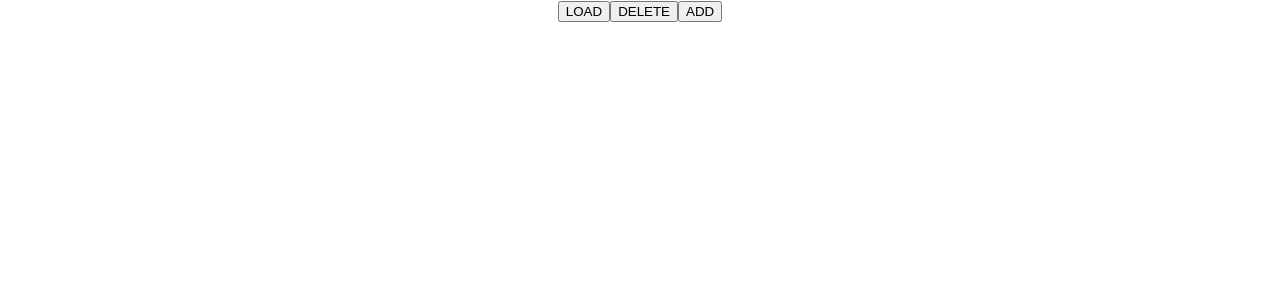
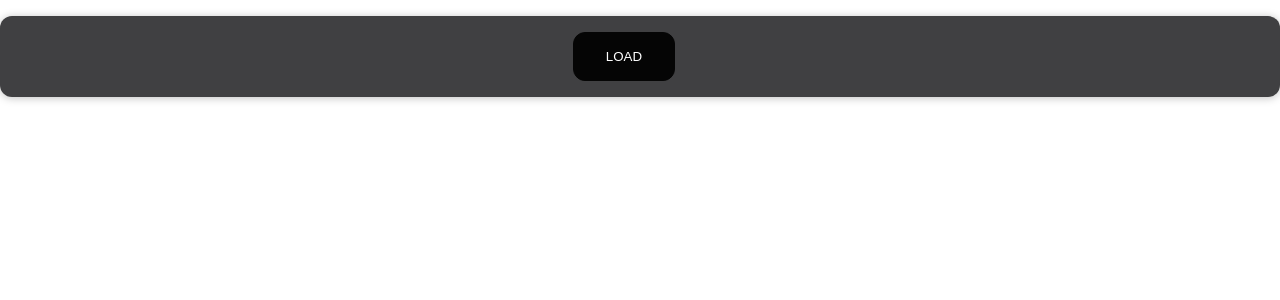
Before and after one commit to nitishaggarwal1/Task1React, a React (Create React App) app in the folder reacttask/: page / in a window 1280 px wide. Shown: the top 300 px of the page. Built offline with nearby package versions, Linux system fonts and the light colour scheme.

Commit message:
UI added to buttons and tables

```diff
--- a/reacttask/src/App.css
+++ b/reacttask/src/App.css
@@ -1,38 +1,25 @@
-.App {
+.button-actions {
+  background-color: #404042;
+  padding: 1rem;
+  margin: 1rem auto;
+  max-width: auto;
+  border-radius: 12px;
   text-align: center;
+  box-shadow: 0 1px 8px rgba(5, 5, 5, 0.25);
 }
 
-.App-logo {
-  height: 40vmin;
-  pointer-events: none;
+.button-actions button {
+  cursor: pointer;
+  padding: 1rem 2rem;
+  border: 1px solid #050505;
+  background-color: #050505;
+  color: white;
+  border-radius: 12px;
+  margin-right: 2rem;
 }
 
-@media (prefers-reduced-motion: no-preference) {
-  .App-logo {
-    animation: App-logo-spin infinite 20s linear;
-  }
+.button-actions button:hover,
+.button-actions button:active {
+  background-color: #080808;
+  border-color: #080808;
 }
-
-.App-header {
-  background-color: #282c34;
-  min-height: 100vh;
-  display: flex;
-  flex-direction: column;
-  align-items: center;
-  justify-content: center;
-  font-size: calc(10px + 2vmin);
-  color: white;
-}
-
-.App-link {
-  color: #61dafb;
-}
-
-@keyframes App-logo-spin {
-  from {
-    transform: rotate(0deg);
-  }
-  to {
-    transform: rotate(360deg);
-  }
-}
--- a/reacttask/src/App.js
+++ b/reacttask/src/App.js
@@ -1,4 +1,4 @@
-import React, {useState} from 'react';
+import React, {useState, useRef} from 'react';
 import './App.css';
 import Table from './components/Tables';
 import axios from 'axios';
@@ -6,6 +6,10 @@ import axios from 'axios';
 function App() {
   const [headers, setHeaders] = useState([]);
   const [data, setData] = useState([]);
+
+  const addButton = useRef();
+  const deleteButton= useRef();
+
 
 //   const headers = ["fname", "lname"];
 //   const data = [
@@ -31,22 +35,32 @@ function App() {
 
   const deleteLastItem = () => {
     const newData = data.splice(0, data.length - 1);
-    setData(newData);
-    setHeaders(Object.keys(data[0]));
+    console.log(newData.length);
+    if(newData.length >= 0){
+      setData(newData);
+      setHeaders(Object.keys(data[0]));
+    }
   }
 
   const addFirstItemToLast  = () => {
     const newData = [...data, data[0]];
-    setData(newData);
-    setHeaders(Object.keys(data[0]));
+    console.log(newData.length);
+    if(newData.length <= 1){
+      console.log(newData.length);
+    }else {
+      setData(newData);
+      setHeaders(Object.keys(data[0]));
+    }
   }
 
   return (
-    <div className="App">
-      <button onClick={loadData}>LOAD</button>
-      <button onClick={deleteLastItem}>DELETE</button>
-      <button onClick={addFirstItemToLast}>ADD</button>
+    <div>
       <Table headers={headers} data={data}/>
+      <div className="button-actions">
+        <button onClick={loadData}>LOAD</button>
+        {data.length===0 ? '' :  <button ref={deleteButton} onClick={deleteLastItem}>DELETE</button>}
+        {data.length===0 ? '' : <button ref={addButton} onClick={addFirstItemToLast}>ADD</button>}
+      </div>
     </div>
   );
 }
--- /dev/null
+++ b/reacttask/src/UI/Card.css
@@ -0,0 +1,4 @@
+.card {
+  border-radius: 12px;
+  box-shadow: 0 1px 8px rgba(0, 0, 0, 0.25);
+}
--- /dev/null
+++ b/reacttask/src/components/Table.module.css
@@ -0,0 +1,32 @@
+table {
+  font-family: Arial, Helvetica, sans-serif;
+  border-collapse: collapse;
+  width: 100%;
+}
+
+table tr {
+  border: 1px solid #ddd;
+  padding: 8px;
+}
+
+table thead {
+  padding-top: 12px;
+  padding-bottom: 12px;
+  text-align: center;
+  background-color: black;
+  color: white;
+}
+
+table th,
+table td {
+  border: 1px solid #ddd;
+  padding: 8px;
+}
+
+table tr:nth-child(even) {
+  background-color: #f2f2f2;
+}
+
+table tr:hover {
+  background-color: #ddd;
+}
--- a/reacttask/src/components/Tables.js
+++ b/reacttask/src/components/Tables.js
@@ -1,6 +1,8 @@
+import styles from './Table.module.css';
+
 const Table = ({headers, data}) => {
     return (
-        <table>
+            <table className={styles.table}>
                 <thead>
                     <tr>
                     {headers.map((head, index) => (
```
Also changed, not shown: reacttask/src/UI/Card.js (added, +7 -0 lines). Lines whose indentation alone changed are shown as unchanged.
